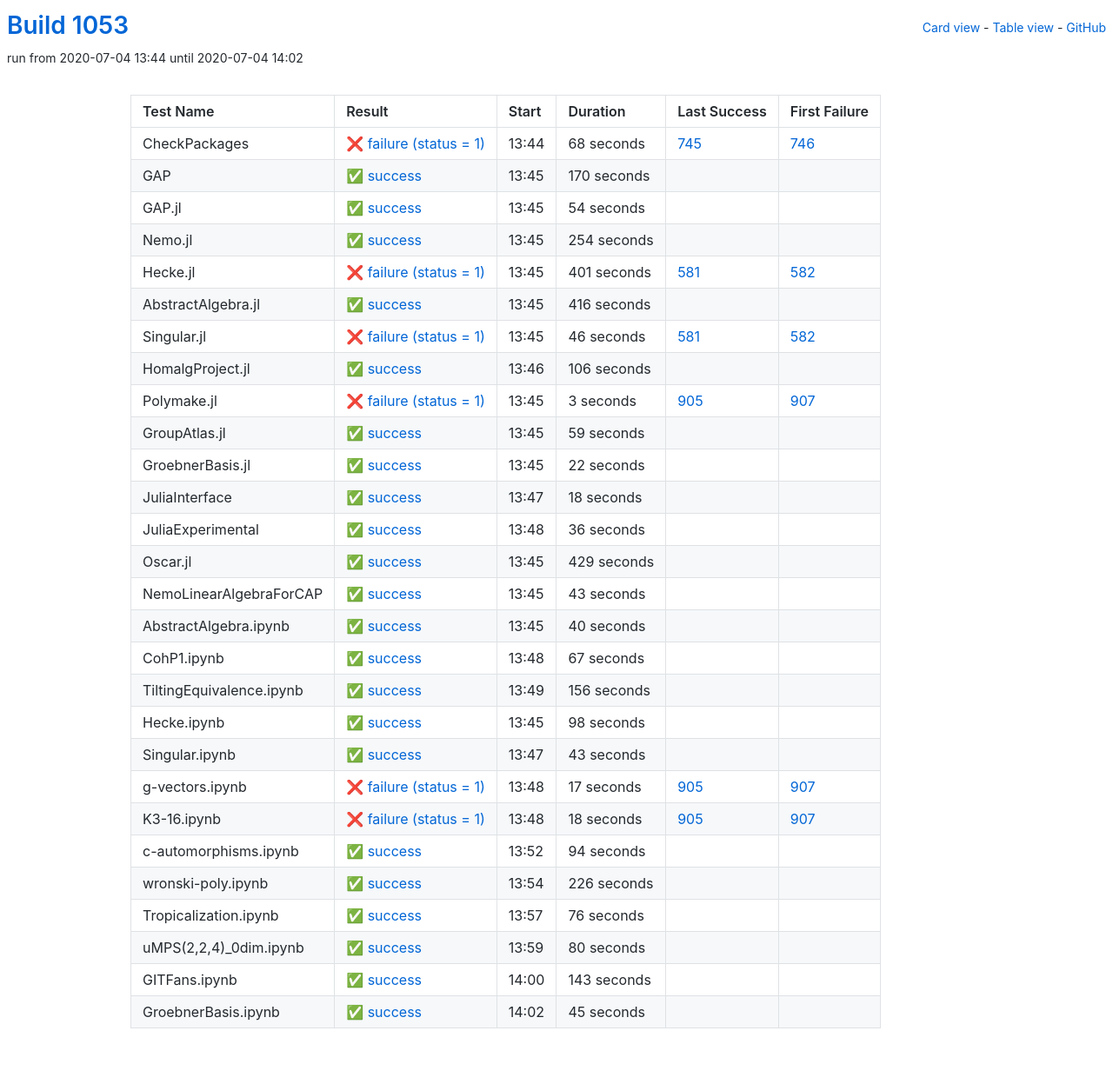
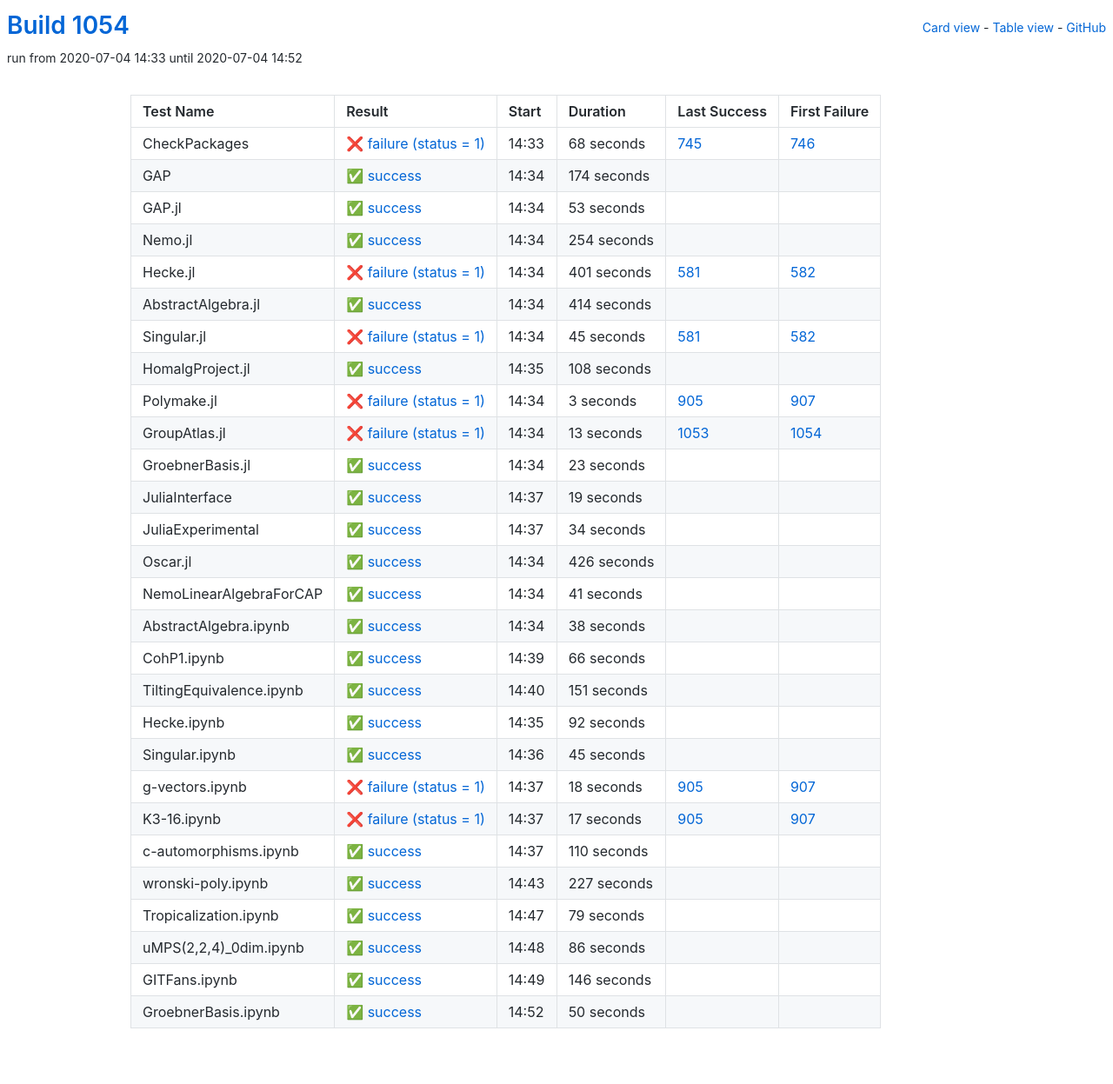
Before and after one commit to oscar-system/oscar-ci-status-1.4, a Jekyll site: the page built from table.html, in a window 1280 px wide. Shown: the whole page at 87% size. Built offline with Jekyll 4.4.1, drawn with Linux system fonts in a browser that asks for light colours.

Commit message:
Build #1054

```diff
--- a/_data/ci.yml
+++ b/_data/ci.yml
@@ -1,6 +1,6 @@
 ---
-build: 1053
-build_url: https://oscarci.mathematik.uni-kl.de/job/oscar-julia-1.4/1053/
+build: 1054
+build_url: https://oscarci.mathematik.uni-kl.de/job/oscar-julia-1.4/1054/
 job: oscar-julia-1.4
 organization: oscar-system
 repo: oscar-ci-status-1.4
@@ -8,8 +8,8 @@ repourl: https://github.com/oscar-system/oscar-ci-status-1.4
 tests:
 - name: CheckPackages
   id: checkpackages
-  log: https://oscarci.mathematik.uni-kl.de/job/oscar-julia-1.4/1053/artifact/logs/build-1053/CheckPackages.log
-  start: 2020-07-04 13:44
+  log: https://oscarci.mathematik.uni-kl.de/job/oscar-julia-1.4/1054/artifact/logs/build-1054/CheckPackages.log
+  start: 2020-07-04 14:33
   success: false
   exitcode: 1
   status: failure
@@ -20,32 +20,32 @@ tests:
   first_failure_url: https://oscarci.mathematik.uni-kl.de/job/oscar-julia-1.4/746/
 - name: GAP
   id: gap
-  log: https://oscarci.mathematik.uni-kl.de/job/oscar-julia-1.4/1053/artifact/logs/build-1053/GAP.log
-  start: 2020-07-04 13:45
+  log: https://oscarci.mathematik.uni-kl.de/job/oscar-julia-1.4/1054/artifact/logs/build-1054/GAP.log
+  start: 2020-07-04 14:34
   success: true
   exitcode: 0
   status: success
-  duration: 170
+  duration: 174
   last_success: false
   last_success_url:
   first_failure: false
   first_failure_url:
 - name: GAP.jl
   id: gap-jl
-  log: https://oscarci.mathematik.uni-kl.de/job/oscar-julia-1.4/1053/artifact/logs/build-1053/GAP.jl.log
-  start: 2020-07-04 13:45
+  log: https://oscarci.mathematik.uni-kl.de/job/oscar-julia-1.4/1054/artifact/logs/build-1054/GAP.jl.log
+  start: 2020-07-04 14:34
   success: true
   exitcode: 0
   status: success
-  duration: 54
+  duration: 53
   last_success: false
   last_success_url:
   first_failure: false
   first_failure_url:
 - name: Nemo.jl
   id: nemo-jl
-  log: https://oscarci.mathematik.uni-kl.de/job/oscar-julia-1.4/1053/artifact/logs/build-1053/Nemo.jl.log
-  start: 2020-07-04 13:45
+  log: https://oscarci.mathematik.uni-kl.de/job/oscar-julia-1.4/1054/artifact/logs/build-1054/Nemo.jl.log
+  start: 2020-07-04 14:34
   success: true
   exitcode: 0
   status: success
@@ -56,8 +56,8 @@ tests:
   first_failure_url:
 - name: Hecke.jl
   id: hecke-jl
-  log: https://oscarci.mathematik.uni-kl.de/job/oscar-julia-1.4/1053/artifact/logs/build-1053/Hecke.jl.log
-  start: 2020-07-04 13:45
+  log: https://oscarci.mathematik.uni-kl.de/job/oscar-julia-1.4/1054/artifact/logs/build-1054/Hecke.jl.log
+  start: 2020-07-04 14:34
   success: false
   exitcode: 1
   status: failure
@@ -68,44 +68,44 @@ tests:
   first_failure_url: https://oscarci.mathematik.uni-kl.de/job/oscar-julia-1.4/582/
 - name: AbstractAlgebra.jl
   id: abstractalgebra-jl
-  log: https://oscarci.mathematik.uni-kl.de/job/oscar-julia-1.4/1053/artifact/logs/build-1053/AbstractAlgebra.jl.log
-  start: 2020-07-04 13:45
+  log: https://oscarci.mathematik.uni-kl.de/job/oscar-julia-1.4/1054/artifact/logs/build-1054/AbstractAlgebra.jl.log
+  start: 2020-07-04 14:34
   success: true
   exitcode: 0
   status: success
-  duration: 416
+  duration: 414
   last_success: false
   last_success_url:
   first_failure: false
   first_failure_url:
 - name: Singular.jl
   id: singular-jl
-  log: https://oscarci.mathematik.uni-kl.de/job/oscar-julia-1.4/1053/artifact/logs/build-1053/Singular.jl.log
-  start: 2020-07-04 13:45
+  log: https://oscarci.mathematik.uni-kl.de/job/oscar-julia-1.4/1054/artifact/logs/build-1054/Singular.jl.log
+  start: 2020-07-04 14:34
   success: false
   exitcode: 1
   status: failure
-  duration: 46
+  duration: 45
   last_success: 581
   last_success_url: https://oscarci.mathematik.uni-kl.de/job/oscar-julia-1.4/581/
   first_failure: 582
   first_failure_url: https://oscarci.mathematik.uni-kl.de/job/oscar-julia-1.4/582/
 - name: HomalgProject.jl
   id: homalgproject-jl
-  log: https://oscarci.mathematik.uni-kl.de/job/oscar-julia-1.4/1053/artifact/logs/build-1053/HomalgProject.jl.log
-  start: 2020-07-04 13:46
+  log: https://oscarci.mathematik.uni-kl.de/job/oscar-julia-1.4/1054/artifact/logs/build-1054/HomalgProject.jl.log
+  start: 2020-07-04 14:35
   success: true
   exitcode: 0
   status: success
-  duration: 106
+  duration: 108
   last_success: false
   last_success_url:
   first_failure: false
   first_failure_url:
 - name: Polymake.jl
   id: polymake-jl
-  log: https://oscarci.mathematik.uni-kl.de/job/oscar-julia-1.4/1053/artifact/logs/build-1053/Polymake.jl.log
-  start: 2020-07-04 13:45
+  log: https://oscarci.mathematik.uni-kl.de/job/oscar-julia-1.4/1054/artifact/logs/build-1054/Polymake.jl.log
+  start: 2020-07-04 14:34
   success: false
   exitcode: 1
   status: failure
@@ -116,140 +116,152 @@ tests:
   first_failure_url: https://oscarci.mathematik.uni-kl.de/job/oscar-julia-1.4/907/
 - name: GroupAtlas.jl
   id: groupatlas-jl
-  log: https://oscarci.mathematik.uni-kl.de/job/oscar-julia-1.4/1053/artifact/logs/build-1053/GroupAtlas.jl.log
-  start: 2020-07-04 13:45
+  log: https://oscarci.mathematik.uni-kl.de/job/oscar-julia-1.4/1054/artifact/logs/build-1054/GroupAtlas.jl.log
+  start: 2020-07-04 14:34
+  success: false
+  exitcode: 1
+  status: failure
+  duration: 13
+  last_success: 1053
+  last_success_url: https://oscarci.mathematik.uni-kl.de/job/oscar-julia-1.4/1053/
+  first_failure: 1054
+  first_failure_url: https://oscarci.mathematik.uni-kl.de/job/oscar-julia-1.4/1054/
+- name: GroebnerBasis.jl
+  id: groebnerbasis-jl
+  log: https://oscarci.mathematik.uni-kl.de/job/oscar-julia-1.4/1054/artifact/logs/build-1054/GroebnerBasis.jl.log
+  start: 2020-07-04 14:34
   success: true
   exitcode: 0
   status: success
-  duration: 59
-  last_success: false
-  last_success_url:
-  first_failure: false
-  first_failure_url:
-- name: GroebnerBasis.jl
-  id: groebnerbasis-jl
-  log: https://oscarci.mathematik.uni-kl.de/job/oscar-julia-1.4/1053/artifact/logs/build-1053/GroebnerBasis.jl.log
-  start: 2020-07-04 13:45
-  success: true
-  exitcode: 0
-  status: success
-  duration: 22
+  duration: 23
   last_success: false
   last_success_url:
   first_failure: false
   first_failure_url:
 - name: JuliaInterface
   id: juliainterface
-  log: https://oscarci.mathematik.uni-kl.de/job/oscar-julia-1.4/1053/artifact/logs/build-1053/JuliaInterface.log
-  start: 2020-07-04 13:47
+  log: https://oscarci.mathematik.uni-kl.de/job/oscar-julia-1.4/1054/artifact/logs/build-1054/JuliaInterface.log
+  start: 2020-07-04 14:37
   success: true
   exitcode: 0
   status: success
-  duration: 18
+  duration: 19
   last_success: false
   last_success_url:
   first_failure: false
   first_failure_url:
 - name: JuliaExperimental
   id: juliaexperimental
-  log: https://oscarci.mathematik.uni-kl.de/job/oscar-julia-1.4/1053/artifact/logs/build-1053/JuliaExperimental.log
-  start: 2020-07-04 13:48
+  log: https://oscarci.mathematik.uni-kl.de/job/oscar-julia-1.4/1054/artifact/logs/build-1054/JuliaExperimental.log
+  start: 2020-07-04 14:37
   success: true
   exitcode: 0
   status: success
-  duration: 36
+  duration: 34
   last_success: false
   last_success_url:
   first_failure: false
   first_failure_url:
 - name: Oscar.jl
   id: oscar-jl
-  log: https://oscarci.mathematik.uni-kl.de/job/oscar-julia-1.4/1053/artifact/logs/build-1053/Oscar.jl.log
-  start: 2020-07-04 13:45
+  log: https://oscarci.mathematik.uni-kl.de/job/oscar-julia-1.4/1054/artifact/logs/build-1054/Oscar.jl.log
+  start: 2020-07-04 14:34
   success: true
   exitcode: 0
   status: success
-  duration: 429
+  duration: 426
   last_success: false
   last_success_url:
   first_failure: false
   first_failure_url:
 - name: NemoLinearAlgebraForCAP
   id: nemolinearalgebraforcap
-  log: https://oscarci.mathematik.uni-kl.de/job/oscar-julia-1.4/1053/artifact/logs/build-1053/NemoLinearAlgebraForCAP.log
-  start: 2020-07-04 13:45
+  log: https://oscarci.mathematik.uni-kl.de/job/oscar-julia-1.4/1054/artifact/logs/build-1054/NemoLinearAlgebraForCAP.log
+  start: 2020-07-04 14:34
   success: true
   exitcode: 0
   status: success
-  duration: 43
+  duration: 41
   last_success: false
   last_success_url:
   first_failure: false
   first_failure_url:
 - name: AbstractAlgebra.ipynb
   id: abstractalgebra-ipynb
-  log: https://oscarci.mathematik.uni-kl.de/job/oscar-julia-1.4/1053/artifact/logs/build-1053/AbstractAlgebra.ipynb.log
-  start: 2020-07-04 13:45
+  log: https://oscarci.mathematik.uni-kl.de/job/oscar-julia-1.4/1054/artifact/logs/build-1054/AbstractAlgebra.ipynb.log
+  start: 2020-07-04 14:34
   success: true
   exitcode: 0
   status: success
-  duration: 40
+  duration: 38
   last_success: false
   last_success_url:
   first_failure: false
   first_failure_url:
 - name: CohP1.ipynb
   id: cohp1-ipynb
-  log: https://oscarci.mathematik.uni-kl.de/job/oscar-julia-1.4/1053/artifact/logs/build-1053/CohP1.ipynb.log
-  start: 2020-07-04 13:48
+  log: https://oscarci.mathematik.uni-kl.de/job/oscar-julia-1.4/1054/artifact/logs/build-1054/CohP1.ipynb.log
+  start: 2020-07-04 14:39
   success: true
   exitcode: 0
   status: success
-  duration: 67
+  duration: 66
   last_success: false
   last_success_url:
   first_failure: false
   first_failure_url:
 - name: TiltingEquivalence.ipynb
   id: tiltingequivalence-ipynb
-  log: https://oscarci.mathematik.uni-kl.de/job/oscar-julia-1.4/1053/artifact/logs/build-1053/TiltingEquivalence.ipynb.log
-  start: 2020-07-04 13:49
+  log: https://oscarci.mathematik.uni-kl.de/job/oscar-julia-1.4/1054/artifact/logs/build-1054/TiltingEquivalence.ipynb.log
+  start: 2020-07-04 14:40
   success: true
   exitcode: 0
   status: success
-  duration: 156
+  duration: 151
   last_success: false
   last_success_url:
   first_failure: false
   first_failure_url:
 - name: Hecke.ipynb
   id: hecke-ipynb
-  log: https://oscarci.mathematik.uni-kl.de/job/oscar-julia-1.4/1053/artifact/logs/build-1053/Hecke.ipynb.log
-  start: 2020-07-04 13:45
+  log: https://oscarci.mathematik.uni-kl.de/job/oscar-julia-1.4/1054/artifact/logs/build-1054/Hecke.ipynb.log
+  start: 2020-07-04 14:35
   success: true
   exitcode: 0
   status: success
-  duration: 98
+  duration: 92
   last_success: false
   last_success_url:
   first_failure: false
   first_failure_url:
 - name: Singular.ipynb
   id: singular-ipynb
-  log: https://oscarci.mathematik.uni-kl.de/job/oscar-julia-1.4/1053/artifact/logs/build-1053/Singular.ipynb.log
-  start: 2020-07-04 13:47
+  log: https://oscarci.mathematik.uni-kl.de/job/oscar-julia-1.4/1054/artifact/logs/build-1054/Singular.ipynb.log
+  start: 2020-07-04 14:36
   success: true
   exitcode: 0
   status: success
-  duration: 43
+  duration: 45
   last_success: false
   last_success_url:
   first_failure: false
   first_failure_url:
 - name: g-vectors.ipynb
   id: g-vectors-ipynb
-  log: https://oscarci.mathematik.uni-kl.de/job/oscar-julia-1.4/1053/artifact/logs/build-1053/g-vectors.ipynb.log
-  start: 2020-07-04 13:48
+  log: https://oscarci.mathematik.uni-kl.de/job/oscar-julia-1.4/1054/artifact/logs/build-1054/g-vectors.ipynb.log
+  start: 2020-07-04 14:37
+  success: false
+  exitcode: 1
+  status: failure
+  duration: 18
+  last_success: 905
+  last_success_url: https://oscarci.mathematik.uni-kl.de/job/oscar-julia-1.4/905/
+  first_failure: 907
+  first_failure_url: https://oscarci.mathematik.uni-kl.de/job/oscar-julia-1.4/907/
+- name: K3-16.ipynb
+  id: k3-16-ipynb
+  log: https://oscarci.mathematik.uni-kl.de/job/oscar-julia-1.4/1054/artifact/logs/build-1054/K3-16.ipynb.log
+  start: 2020-07-04 14:37
   success: false
   exitcode: 1
   status: failure
@@ -258,86 +270,74 @@ tests:
   last_success_url: https://oscarci.mathematik.uni-kl.de/job/oscar-julia-1.4/905/
   first_failure: 907
   first_failure_url: https://oscarci.mathematik.uni-kl.de/job/oscar-julia-1.4/907/
-- name: K3-16.ipynb
-  id: k3-16-ipynb
-  log: https://oscarci.mathematik.uni-kl.de/job/oscar-julia-1.4/1053/artifact/logs/build-1053/K3-16.ipynb.log
-  start: 2020-07-04 13:48
-  success: false
-  exitcode: 1
-  status: failure
-  duration: 18
-  last_success: 905
-  last_success_url: https://oscarci.mathematik.uni-kl.de/job/oscar-julia-1.4/905/
-  first_failure: 907
-  first_failure_url: https://oscarci.mathematik.uni-kl.de/job/oscar-julia-1.4/907/
 - name: c-automorphisms.ipynb
   id: c-automorphisms-ipynb
-  log: https://oscarci.mathematik.uni-kl.de/job/oscar-julia-1.4/1053/artifact/logs/build-1053/c-automorphisms.ipynb.log
-  start: 2020-07-04 13:52
+  log: https://oscarci.mathematik.uni-kl.de/job/oscar-julia-1.4/1054/artifact/logs/build-1054/c-automorphisms.ipynb.log
+  start: 2020-07-04 14:37
   success: true
   exitcode: 0
   status: success
-  duration: 94
+  duration: 110
   last_success: false
   last_success_url:
   first_failure: false
   first_failure_url:
 - name: wronski-poly.ipynb
   id: wronski-poly-ipynb
-  log: https://oscarci.mathematik.uni-kl.de/job/oscar-julia-1.4/1053/artifact/logs/build-1053/wronski-poly.ipynb.log
-  start: 2020-07-04 13:54
+  log: https://oscarci.mathematik.uni-kl.de/job/oscar-julia-1.4/1054/artifact/logs/build-1054/wronski-poly.ipynb.log
+  start: 2020-07-04 14:43
   success: true
   exitcode: 0
   status: success
-  duration: 226
+  duration: 227
   last_success: false
   last_success_url:
   first_failure: false
   first_failure_url:
 - name: Tropicalization.ipynb
   id: tropicalization-ipynb
-  log: https://oscarci.mathematik.uni-kl.de/job/oscar-julia-1.4/1053/artifact/logs/build-1053/Tropicalization.ipynb.log
-  start: 2020-07-04 13:57
+  log: https://oscarci.mathematik.uni-kl.de/job/oscar-julia-1.4/1054/artifact/logs/build-1054/Tropicalization.ipynb.log
+  start: 2020-07-04 14:47
   success: true
   exitcode: 0
   status: success
-  duration: 76
+  duration: 79
   last_success: false
   last_success_url:
   first_failure: false
   first_failure_url:
 - name: uMPS(2,2,4)_0dim.ipynb
   id: umps-2-2-4-0dim-ipynb
-  log: https://oscarci.mathematik.uni-kl.de/job/oscar-julia-1.4/1053/artifact/logs/build-1053/uMPS-2-2-4-_0dim.ipynb.log
-  start: 2020-07-04 13:59
+  log: https://oscarci.mathematik.uni-kl.de/job/oscar-julia-1.4/1054/artifact/logs/build-1054/uMPS-2-2-4-_0dim.ipynb.log
+  start: 2020-07-04 14:48
   success: true
   exitcode: 0
   status: success
-  duration: 80
+  duration: 86
   last_success: false
   last_success_url:
   first_failure: false
   first_failure_url:
 - name: GITFans.ipynb
   id: gitfans-ipynb
-  log: https://oscarci.mathematik.uni-kl.de/job/oscar-julia-1.4/1053/artifact/logs/build-1053/GITFans.ipynb.log
-  start: 2020-07-04 14:00
+  log: https://oscarci.mathematik.uni-kl.de/job/oscar-julia-1.4/1054/artifact/logs/build-1054/GITFans.ipynb.log
+  start: 2020-07-04 14:49
   success: true
   exitcode: 0
   status: success
-  duration: 143
+  duration: 146
   last_success: false
   last_success_url:
   first_failure: false
   first_failure_url:
 - name: GroebnerBasis.ipynb
   id: groebnerbasis-ipynb
-  log: https://oscarci.mathematik.uni-kl.de/job/oscar-julia-1.4/1053/artifact/logs/build-1053/GroebnerBasis.ipynb.log
-  start: 2020-07-04 14:02
+  log: https://oscarci.mathematik.uni-kl.de/job/oscar-julia-1.4/1054/artifact/logs/build-1054/GroebnerBasis.ipynb.log
+  start: 2020-07-04 14:52
   success: true
   exitcode: 0
   status: success
-  duration: 45
+  duration: 50
   last_success: false
   last_success_url:
   first_failure: false
```
Also changed, not shown: README.md.
